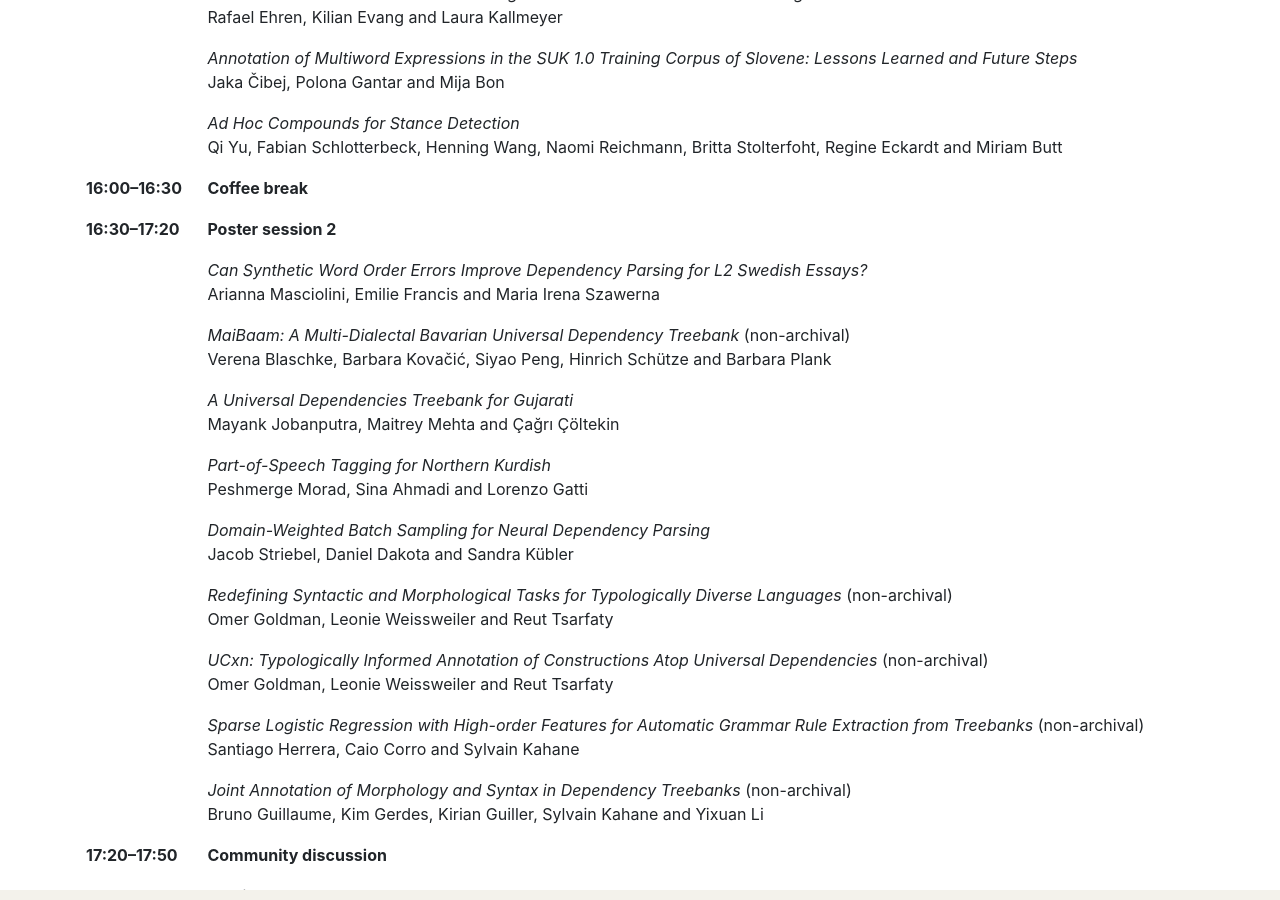
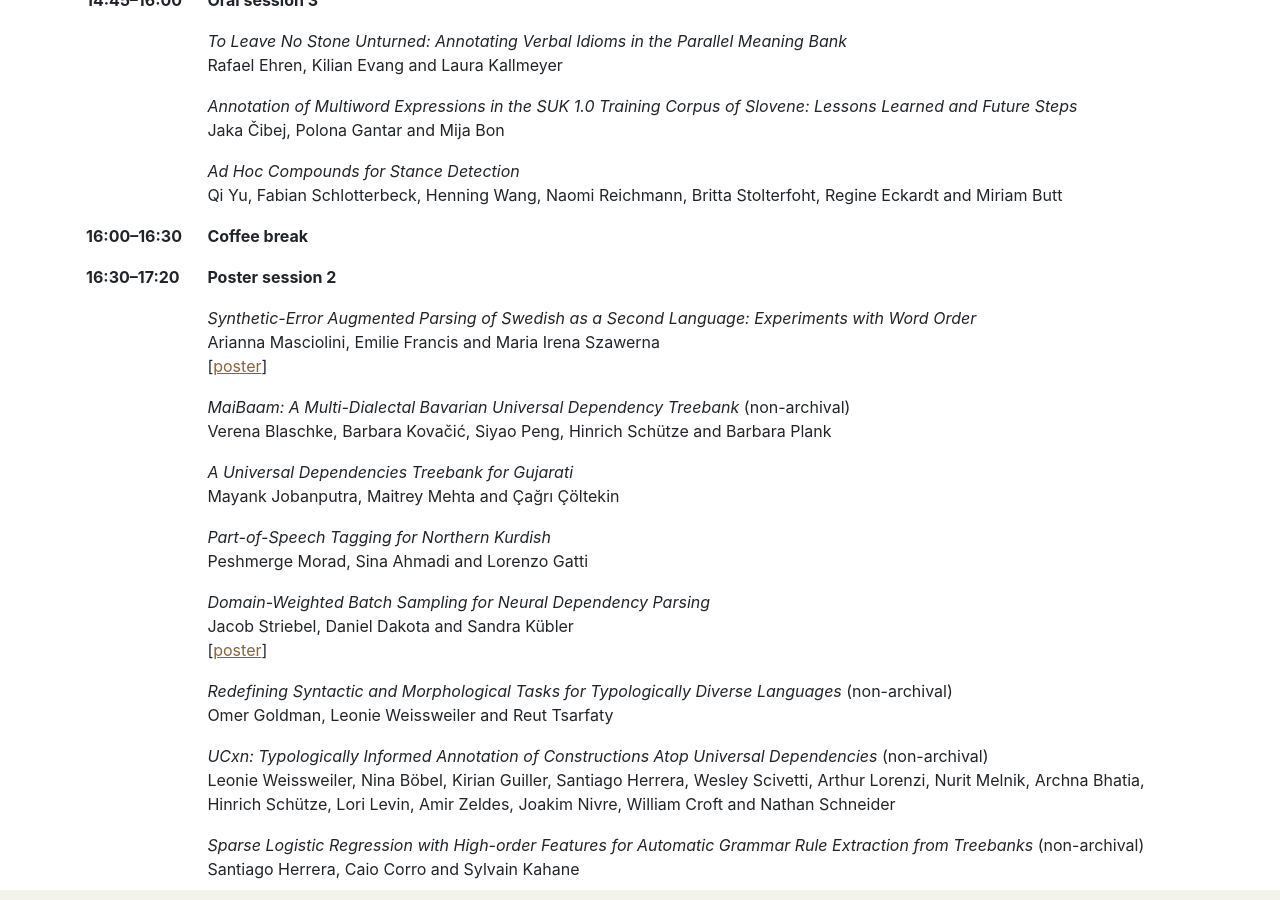
Before and after one commit to multiword/multiword.github.io, a Jekyll site: the page built from mweud2024/index.md, in a window 1280 px wide and 900 px high, scrolled down 3837 px. Built offline with Jekyll 4.4.1, drawn with Linux system fonts in a browser that asks for light colours; comment, search, counter and statistics services are not loaded.

Commit message:
Fixed titles, authors, added posters

```diff
--- a/mweud2024/index.md
+++ b/mweud2024/index.md
@@ -99,7 +99,7 @@ proceedings.
         <td>
             <i>Every Time We Hire an LLM, the Reasoning Performance of the Linguists Goes Up</i><br>
             Harish Tayyar Madabushi<br>
-            [<a href="#madabushi">abstract</a>]<br>
+            [<a href="#madabushi">abstract</a>]
         </td>
     </tr>
     <tr>
@@ -147,6 +147,7 @@ proceedings.
         <td>
             <i>Identification and Annotation of Body Part Multiword Expressions in Old Egyptian</i><br>
             Roberto Díaz Hernández<br>
+            [<a href="posters/diaz-hernandez-2024-identification-poster.pdf">poster</a>]
         </td>
     </tr>
     <tr>
@@ -154,6 +155,7 @@ proceedings.
         <td>
             <i>A demonstration of MWE-Finder and MWE-Annotator</i> (non-archival)<br>
             Jan Odijk, Martin Kroon, Tijmen Baarda, Ben Bonfil and Sheean Spoel<br>
+            [<a href="posters/odijk-etal-2024-demonstration-poster.pdf">poster</a>]
         </td>
     </tr>
     <tr>
@@ -342,8 +344,9 @@ proceedings.
     <tr>
         <td></td>
         <td>
-            <i>Can Synthetic Word Order Errors Improve Dependency Parsing for L2 Swedish Essays?</i><br>
+            <i>Synthetic-Error Augmented Parsing of Swedish as a Second Language: Experiments with Word Order</i><br>
             Arianna Masciolini, Emilie Francis and Maria Irena Szawerna<br>
+            [<a href="posters/masciolini-etal-2024-synthetic-poster.pdf">poster</a>]
         </td>
     </tr>
     <tr>
@@ -372,6 +375,7 @@ proceedings.
         <td>
             <i>Domain-Weighted Batch Sampling for Neural Dependency Parsing</i><br>
             Jacob Striebel, Daniel Dakota and Sandra Kübler<br>
+            [<a href="posters/striebel-etal-2024-domain-poster.pdf">poster</a>]
         </td>
     </tr>
     <tr>
@@ -385,7 +389,7 @@ proceedings.
         <td></td>
         <td>
             <i>UCxn: Typologically Informed Annotation of Constructions Atop Universal Dependencies</i> (non-archival)<br>
-            Omer Goldman, Leonie Weissweiler and Reut Tsarfaty<br>
+            Leonie Weissweiler, Nina Böbel, Kirian Guiller, Santiago Herrera, Wesley Scivetti, Arthur Lorenzi, Nurit Melnik, Archna Bhatia, Hinrich Schütze, Lori Levin, Amir Zeldes, Joakim Nivre, William Croft and Nathan Schneider<br>
         </td>
     </tr>
     <tr>
```
Also changed, not shown: 3 other files.
